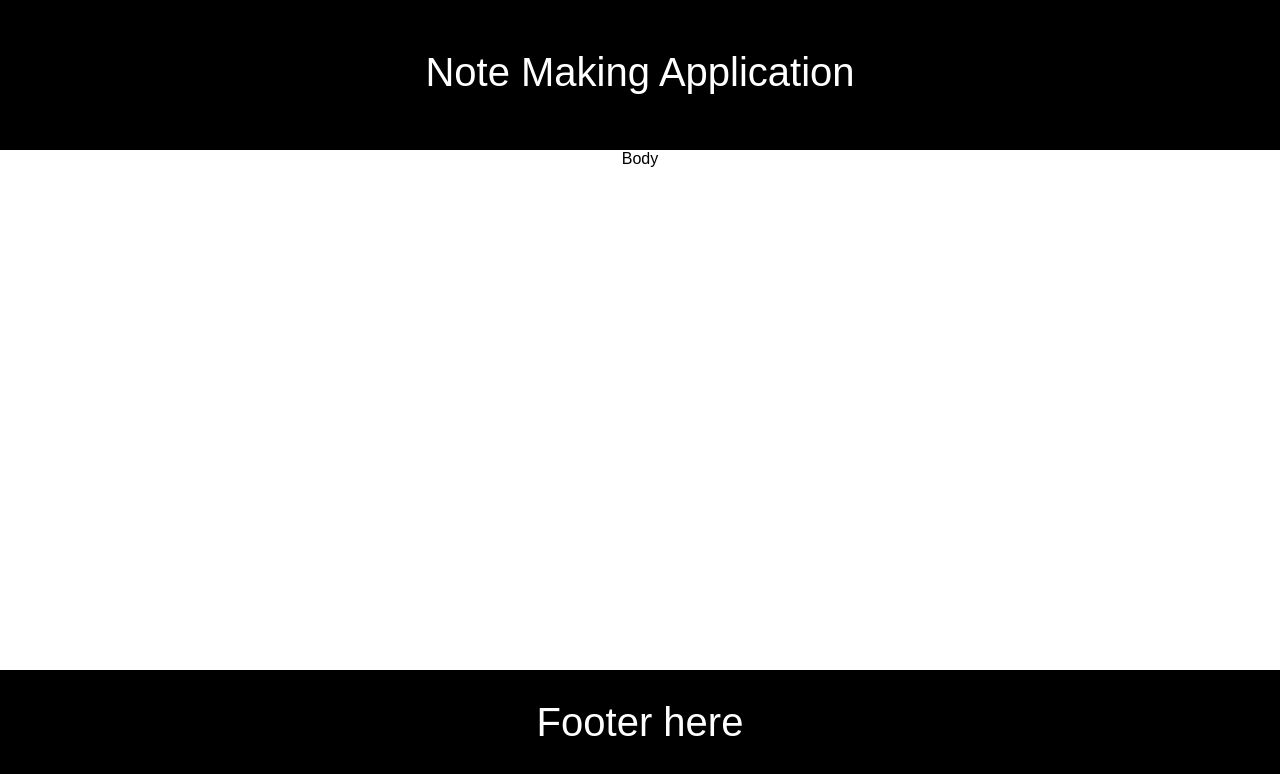
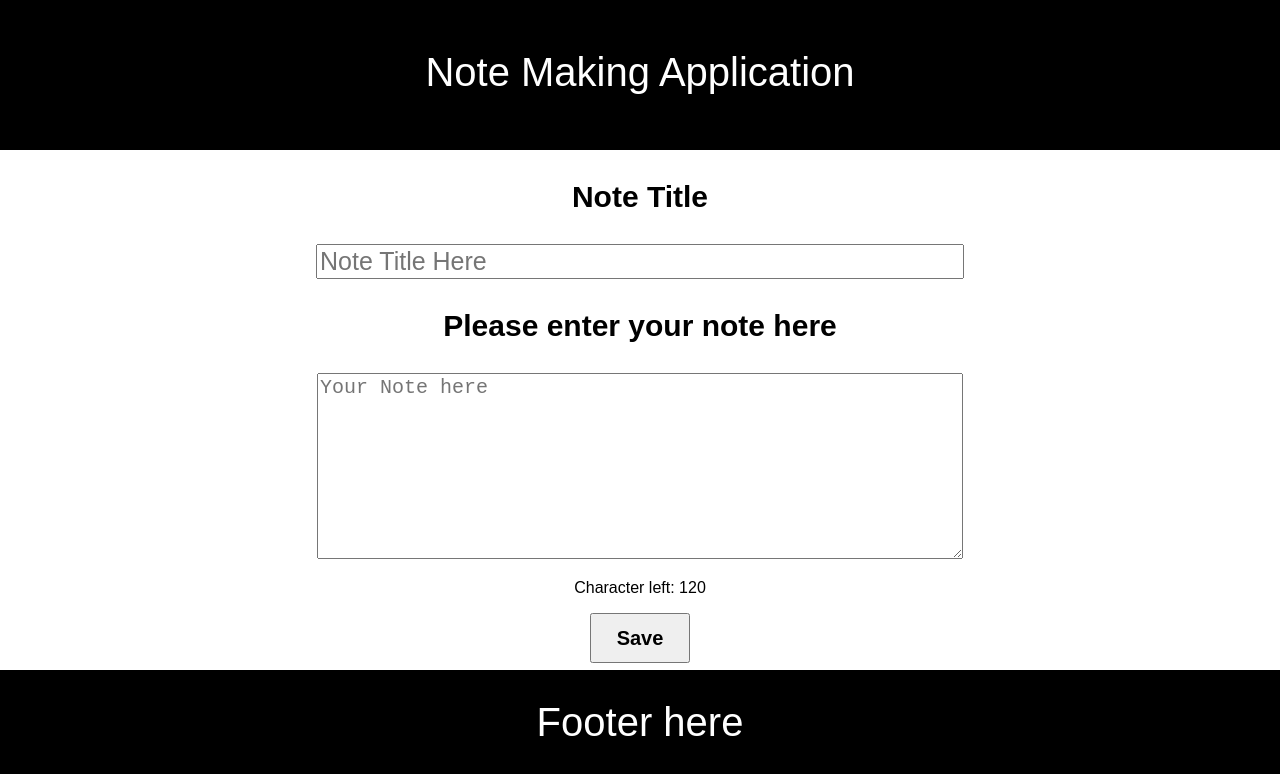
Before and after one commit to siddharth-lakhara/note-app, a React (Create React App) app: page / in a window 1280 px wide. Shown: the top 774 px of the page. Built offline with nearby package versions, Linux system fonts and the light colour scheme.

Commit message:
Body code written

```diff
--- a/package.json
+++ b/package.json
@@ -4,6 +4,7 @@
   "private": true,
   "dependencies": {
     "eslint-plugin-jsx-a11y": "^5.1.1",
+    "prop-types": "^15.6.0",
     "react": "^16.2.0",
     "react-dom": "^16.2.0",
     "react-scripts": "1.1.1"
--- a/src/App.jsx
+++ b/src/App.jsx
@@ -21,8 +21,14 @@ class App extends Component {
   render() {
     return (
       <div className="App">
-        <HeaderComponent />
-        <BodyComponent />
+        <HeaderComponent
+          headerText="Note Making Application"
+        />
+        <BodyComponent
+          titlePlaceHolder="Note Title Here"
+          notePlaceHolder="Your Note here"
+          maxLength={120}
+        />
         <FooterComponent />
       </div>
     );
--- a/src/components/body/body.css
+++ b/src/components/body/body.css
@@ -1,3 +1,21 @@
 .body-mainClass {
     flex: 1;
+    flex-direction: inherit;
+    justify-content: space-around;
 }
+
+.body-noteTitleText, .body-noteBodyText {
+    font-size: 30px;
+    font-weight: bold;
+}
+
+.body-noteTitle {
+    width: 50%;
+    font-size: 25px;
+}
+
+.body-noteBody {
+    width: 50%;
+    font-size: 20px;
+    height: 180px;
+}
--- a/src/components/body/body.jsx
+++ b/src/components/body/body.jsx
@@ -1,14 +1,59 @@
 import React from 'react';
+import PropTypes from 'prop-types';
 import './body.css';
+import Save from './save/save';
 
 class Body extends React.Component {
+  constructor(props) {
+    super(props);
+    this.state = {
+      color: 'black',
+      charactersLeft: this.props.maxLength,
+    };
+    this.changeHandler = this.changeHandler.bind(this);
+  }
+
+  changeHandler(event) {
+    const input = event.target.value;
+    this.setState({
+      color: (input.length === 5) ? 'red' : 'black',
+      charactersLeft: this.props.maxLength - input.length,
+    });
+  }
+
   render() {
     return (
       <div className="body-mainClass">
-          Body
+        <div>
+          <p className="body-noteTitleText">Note Title</p>
+          <input
+            type="text"
+            className="body-noteTitle"
+            placeholder={this.props.titlePlaceHolder}
+          />
+        </div>
+        <div>
+          <p className="body-noteBodyText">Please enter your note here</p>
+          <textarea
+            className="body-noteBody"
+            placeholder={this.props.notePlaceHolder}
+            maxLength={this.props.maxLength}
+            onChange={this.changeHandler}
+            style={{ color: this.state.color }}
+          />
+          <p className="body-remainingCharacters">
+          Character left: {this.state.charactersLeft}
+          </p>
+          <Save />
+        </div>
       </div>
+
     );
   }
 }
 
+Body.propTypes = {
+  maxLength: PropTypes.number.isRequired,
+};
+
 export default Body;
--- /dev/null
+++ b/src/components/body/save/save.css
@@ -0,0 +1,6 @@
+.save-button {
+    height: 50px;
+    width: 100px;
+    font-weight: bold;
+    font-size: 20px;
+}
--- /dev/null
+++ b/src/components/body/save/save.jsx
@@ -0,0 +1,10 @@
+import React from 'react';
+import './save.css';
+
+const Save = () => (
+  <div>
+    <button className="save-button">Save</button>
+  </div>
+);
+
+export default Save;
--- a/src/components/header/header.jsx
+++ b/src/components/header/header.jsx
@@ -1,11 +1,21 @@
 import React from 'react';
+import PropTypes from 'prop-types';
 import './header.css';
 
-const HeaderComponent = () => (
-  <div className="HeaderTop">
-    <div className="HeaderText">
-        Note Making Application
-    </div>
-  </div>
-);
+class HeaderComponent extends React.Component {
+  render() {
+    return (
+      <div className="HeaderTop">
+        <div className="HeaderText">
+          {this.props.headerText}
+        </div>
+      </div>
+    );
+  }
+}
+
+HeaderComponent.propTypes = {
+  headerText: PropTypes.string.isRequired,
+
+};
 export default HeaderComponent;
```
Also changed, not shown: 1 other file (tests, documents, lock files or other folders).
